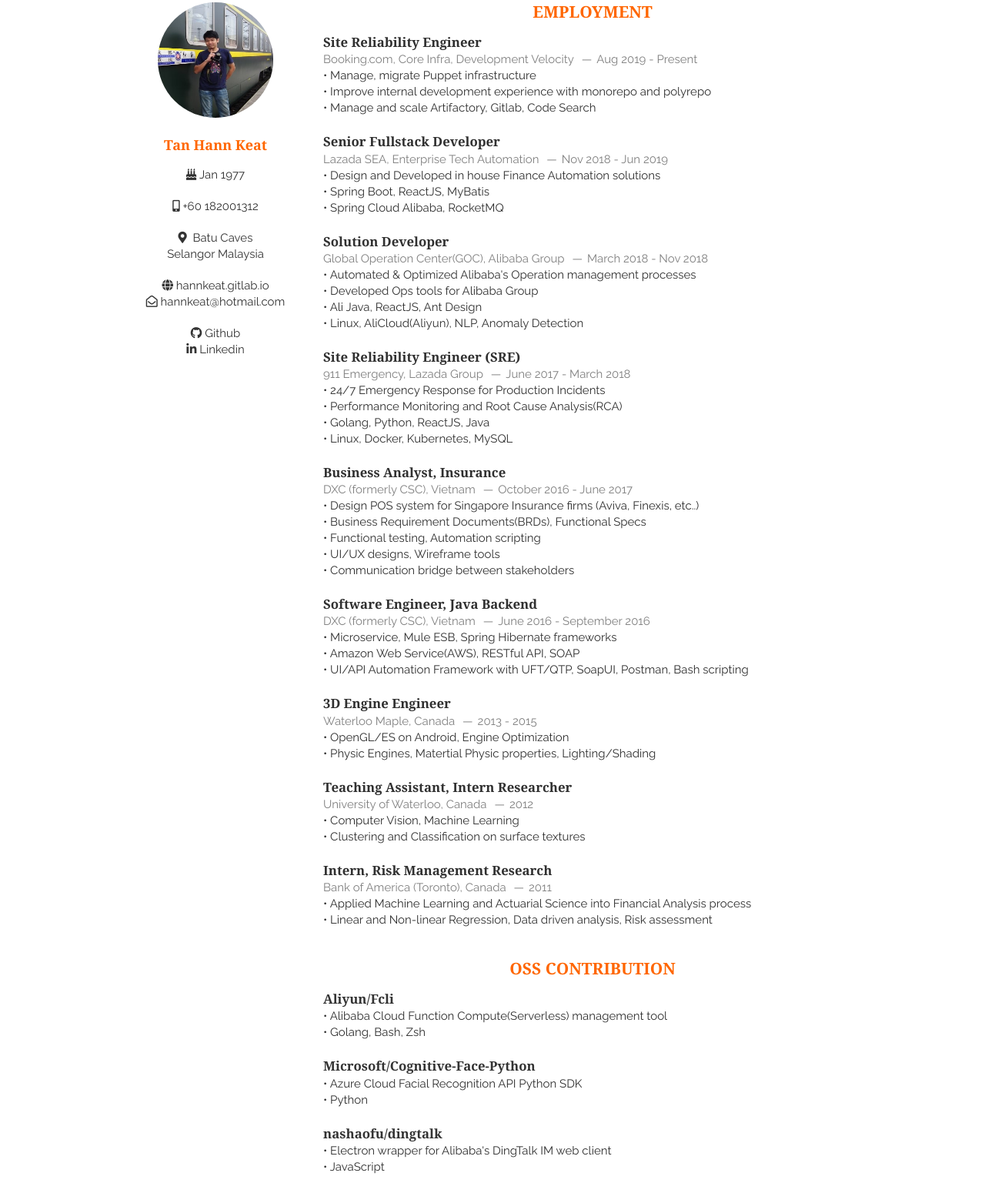
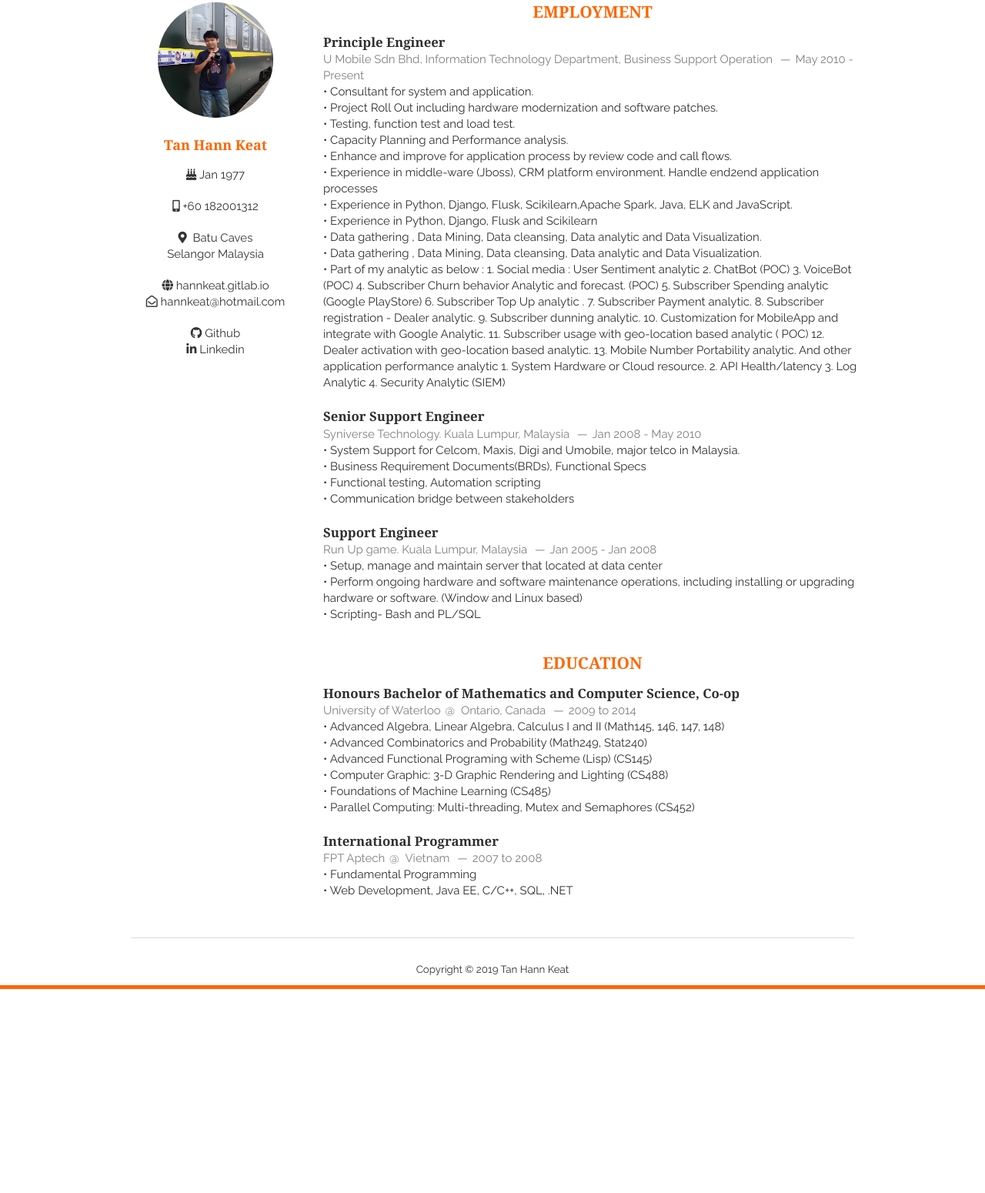
Before and after one commit to hannkeat/myResume, a plain HTML site: page index.html in a window 1280 px wide. Shown: the part 52-1602 px from the top of the page at 77% size. After the commit the page ends 1337 px from the top, so only its background shows below. Drawn offline with Linux system fonts and the light colour scheme.

Commit message:
Update index.html

```diff
--- a/index.html
+++ b/index.html
@@ -73,101 +73,74 @@
 
     <article>
         <header>
-            <h1>Site Reliability Engineer</h1>
+            <h1>Principle Engineer</h1>
             <span>
-                <address>Booking.com, Core Infra, Development Velocity</address>
-                <time>Aug 2019 - Present</time>
+                <address>U Mobile Sdn Bhd, Information Technology Department, Business Support Operation</address>
+                <time>May 2010 - Present</time>
             </span>
         </header>
 
 
-        <p> • Manage, migrate Puppet infrastructure</p>
+        <p> • Consultant for system and application. </p>
 
-        <p> • Improve internal development experience with monorepo and polyrepo</p>
+        <p> • Project Roll Out including hardware modernization and software patches. </p>
 
-        <p> • Manage and scale Artifactory, Gitlab, Code Search</p>
+        <p> • Testing, function test and load test. </p>
+
+        <p> • Capacity Planning and Performance analysis.</p>
+
+        <p> • Enhance and improve for application process by review code and call flows.</p>
+
+        <p> • Experience in middle-ware (Jboss), CRM platform environment. Handle end2end application processes</p>
+
+        <p> • Experience in Python, Django, Flusk, Scikilearn,Apache Spark, Java, ELK and JavaScript. </p>
+
+        <p> • Experience in Python, Django, Flusk and Scikilearn </p>
+
+        <p> • Data gathering , Data Mining, Data cleansing, Data analytic and Data Visualization. </p>
+
+        <p> • Data gathering , Data Mining, Data cleansing, Data analytic and Data Visualization. </p>
+
+        <p> • Part of my analytic as below :
+              1.	Social media :  User Sentiment analytic
+              2.	ChatBot (POC)
+              3.	VoiceBot (POC)
+              4.	Subscriber Churn behavior Analytic and forecast. (POC)
+              5.	Subscriber Spending analytic (Google PlayStore)
+              6.	Subscriber Top Up analytic .
+              7.	Subscriber Payment analytic.
+              8.	Subscriber registration - Dealer analytic.
+              9.	Subscriber dunning analytic.
+              10.	Customization for MobileApp and integrate with Google Analytic.
+              11.	Subscriber usage with geo-location based analytic ( POC)
+              12.	Dealer activation with geo-location based analytic.
+              13.	Mobile Number Portability analytic.
+
+              And other application performance analytic
+              1. System Hardware or Cloud resource.
+              2. API Health/latency
+              3. Log Analytic
+              4. Security Analytic (SIEM)
+      </p>
 
 
     </article>
 
     <article>
         <header>
-            <h1>Senior Fullstack Developer</h1>
+            <h1>Senior Support Engineer</h1>
             <span>
-                <address>Lazada SEA, Enterprise Tech Automation</address>
-                <time>Nov 2018 - Jun 2019</time>
+                <address> Syniverse Technology. Kuala Lumpur, Malaysia</address>
+                <time>Jan 2008 - May 2010</time>
             </span>
         </header>
 
 
-        <p> • Design and Developed in house Finance Automation solutions</p>
-
-        <p> • Spring Boot, ReactJS, MyBatis</p>
-
-        <p> • Spring Cloud Alibaba, RocketMQ</p>
-
-
-    </article>
-
-    <article>
-        <header>
-            <h1>Solution Developer</h1>
-            <span>
-                <address>Global Operation Center(GOC), Alibaba Group</address>
-                <time>March 2018 - Nov 2018</time>
-            </span>
-        </header>
-
-
-        <p> • Automated &amp; Optimized Alibaba&#39;s Operation management processes</p>
-
-        <p> • Developed Ops tools for Alibaba Group</p>
-
-        <p> • Ali Java, ReactJS, Ant Design</p>
-
-        <p> • Linux, AliCloud(Aliyun), NLP, Anomaly Detection</p>
-
-
-    </article>
-
-    <article>
-        <header>
-            <h1>Site Reliability Engineer (SRE)</h1>
-            <span>
-                <address>911 Emergency, Lazada Group</address>
-                <time>June 2017 - March 2018</time>
-            </span>
-        </header>
-
-
-        <p> • 24/7 Emergency Response for Production Incidents</p>
-
-        <p> • Performance Monitoring and Root Cause Analysis(RCA)</p>
-
-        <p> • Golang, Python, ReactJS, Java</p>
-
-        <p> • Linux, Docker, Kubernetes, MySQL</p>
-
-
-    </article>
-
-    <article>
-        <header>
-            <h1>Business Analyst, Insurance</h1>
-            <span>
-                <address>DXC (formerly CSC), Vietnam</address>
-                <time>October 2016 - June 2017</time>
-            </span>
-        </header>
-
-
-        <p> • Design POS system for Singapore Insurance firms (Aviva, Finexis, etc..)</p>
+        <p> • System Support for Celcom, Maxis, Digi and Umobile, major telco in Malaysia.</p>
 
         <p> • Business Requirement Documents(BRDs), Functional Specs</p>
 
         <p> • Functional testing, Automation scripting</p>
-
-        <p> • UI/UX designs, Wireframe tools</p>
 
         <p> • Communication bridge between stakeholders</p>
 
@@ -176,118 +149,28 @@
 
     <article>
         <header>
-            <h1>Software Engineer, Java Backend</h1>
+            <h1>Support Engineer</h1>
             <span>
-                <address>DXC (formerly CSC), Vietnam</address>
-                <time>June 2016 - September 2016</time>
+                <address>Run Up game. Kuala Lumpur, Malaysia</address>
+                <time>Jan 2005 - Jan 2008</time>
             </span>
         </header>
 
 
-        <p> • Microservice, Mule ESB, Spring Hibernate frameworks</p>
+        <p> • Setup, manage and maintain server that located at data center</p>
 
-        <p> • Amazon Web Service(AWS), RESTful API, SOAP</p>
+        <p> • Perform ongoing hardware and software maintenance operations, including installing or upgrading hardware or software. (Window and Linux based)</p>
 
-        <p> • UI/API Automation Framework with UFT/QTP, SoapUI, Postman, Bash scripting</p>
+        <p> • Scripting- Bash and PL/SQL</p>
 
 
     </article>
 
-    <article>
-        <header>
-            <h1>3D Engine Engineer</h1>
-            <span>
-                <address>Waterloo Maple, Canada</address>
-                <time>2013 - 2015</time>
-            </span>
-        </header>
 
-
-        <p> • OpenGL/ES on Android, Engine Optimization</p>
-
-        <p> • Physic Engines, Matertial Physic properties, Lighting/Shading</p>
-
-
-    </article>
-
-    <article>
-        <header>
-            <h1>Teaching Assistant, Intern Researcher</h1>
-            <span>
-                <address>University of Waterloo, Canada</address>
-                <time>2012</time>
-            </span>
-        </header>
-
-
-        <p> • Computer Vision, Machine Learning</p>
-
-        <p> • Clustering and Classification on surface textures</p>
-
-
-    </article>
-
-    <article>
-        <header>
-            <h1>Intern, Risk Management Research</h1>
-            <span>
-                <address>Bank of America (Toronto), Canada</address>
-                <time>2011</time>
-            </span>
-        </header>
-
-
-        <p> • Applied Machine Learning and Actuarial Science into Financial Analysis process</p>
-
-        <p> • Linear and Non-linear Regression, Data driven analysis, Risk assessment</p>
-
-
-    </article>
 
 </section>
 
       <div style="page-break-before: always;">
-        <section class="twelve columns">
-  <h1>OSS Contribution</h1>
-
-  <article>
-    <header>
-      <h1><a href="https://github.com/aliyun/fcli">Aliyun/Fcli</a></h1>
-    </header>
-
-
-    <p>• Alibaba Cloud Function Compute(Serverless) management tool</p>
-
-    <p>• Golang, Bash, Zsh</p>
-
-  </article>
-
-  <article>
-    <header>
-      <h1><a href="https://github.com/Microsoft/Cognitive-Face-Python">Microsoft/Cognitive-Face-Python</a></h1>
-    </header>
-
-
-    <p>• Azure Cloud Facial Recognition API Python SDK</p>
-
-    <p>• Python</p>
-
-  </article>
-
-  <article>
-    <header>
-      <h1><a href="https://github.com/nashaofu/dingtalk">nashaofu/dingtalk</a></h1>
-    </header>
-
-
-    <p>• Electron wrapper for Alibaba&#39;s DingTalk IM web client</p>
-
-    <p>• JavaScript</p>
-
-  </article>
-
-</section>
-
         <section class="twelve columns">
   <h1>Education</h1>
   <em></em>
```
